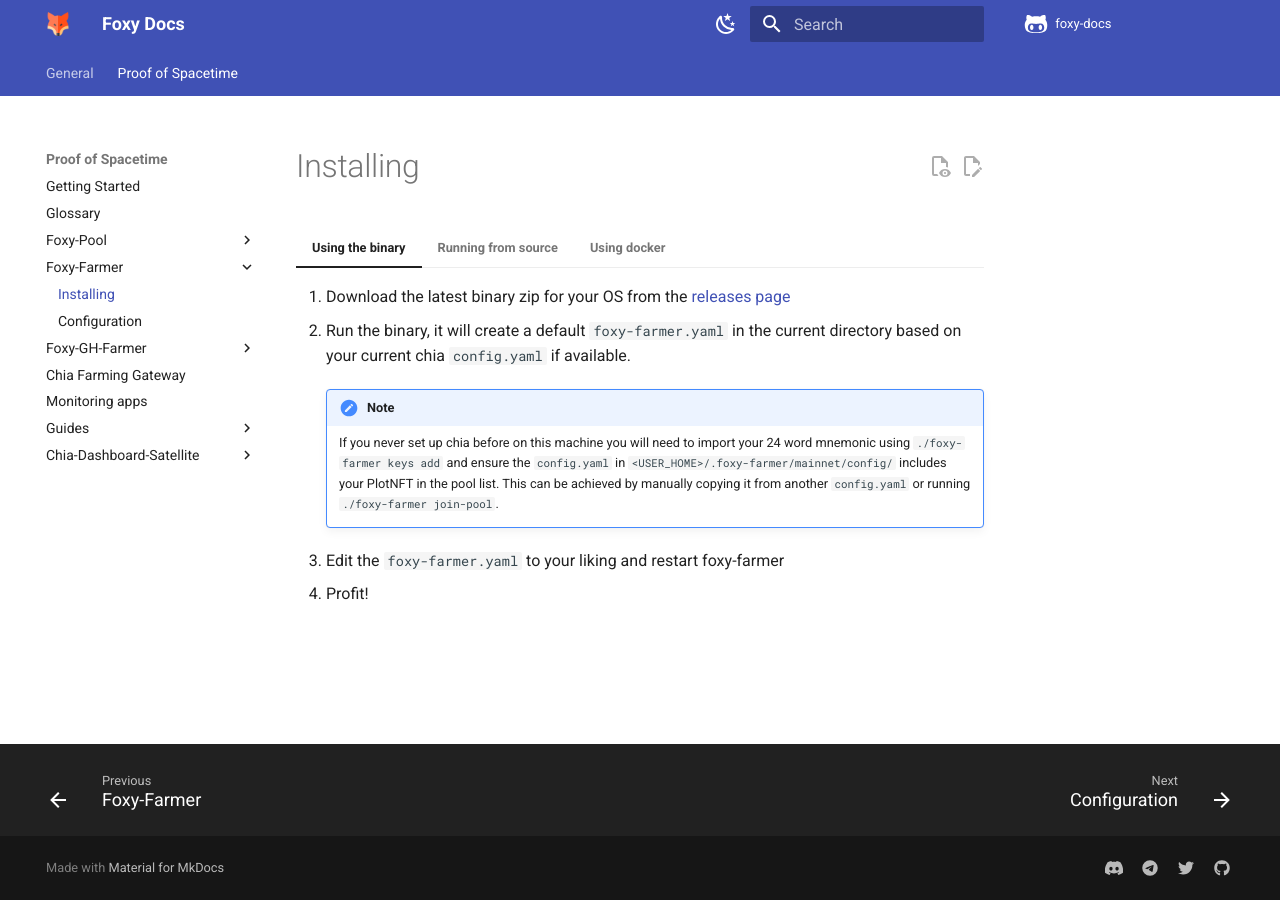
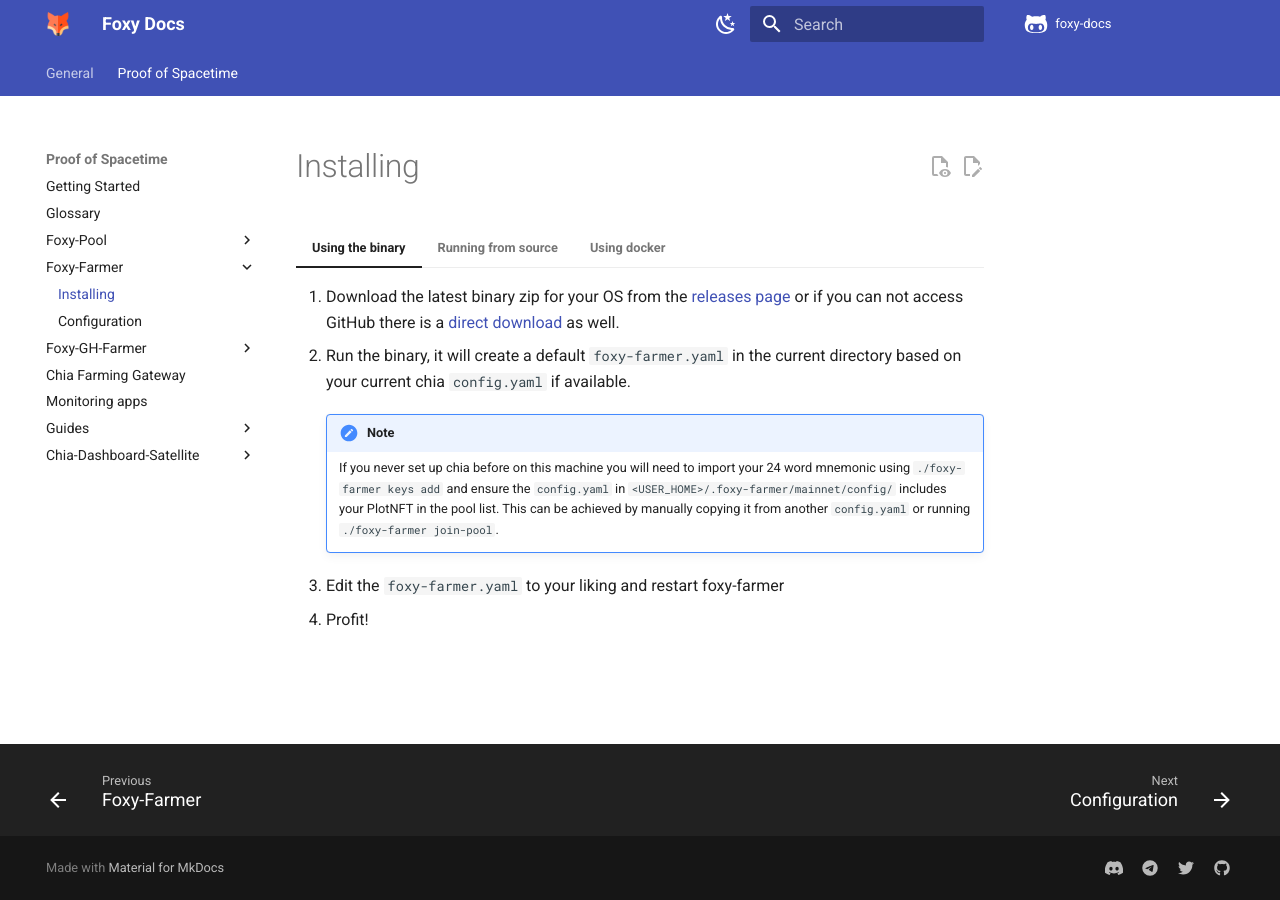
Before and after one commit to foxypool/docs, an MkDocs documentation site: the page built from docs/proof-of-spacetime/foxy-farmer/installing.md, in a window 1280 px wide. Built offline with MkDocs 1.6.1 and Material for MkDocs 9.7.7, drawn with Linux system fonts in a browser that asks for light colours; comment, search, counter and statistics services are not loaded.

Commit message:
Add links to direct downloads for foxy-farmer and foxy-gh-farmer

```diff
--- a/docs/proof-of-spacetime/foxy-farmer/installing.md
+++ b/docs/proof-of-spacetime/foxy-farmer/installing.md
@@ -1,6 +1,6 @@
 === "Using the binary"
 
-      1. Download the latest binary zip for your OS from the [releases page](https://github.com/foxypool/foxy-farmer/releases/latest){target=_blank}
+      1. Download the latest binary zip for your OS from the [releases page](https://github.com/foxypool/foxy-farmer/releases/latest){target=_blank} or if you can not access GitHub there is a [direct download](https://downloads.foxypool.io/chia/foxy-farmer/latest/){target=_blank} as well.
       2. Run the binary, it will create a default `foxy-farmer.yaml` in the current directory based on your current chia `config.yaml` if available.
 
         !!! note
```
Also changed, not shown: docs/proof-of-spacetime/foxy-gh-farmer/installing.md (+1 -1 lines).
